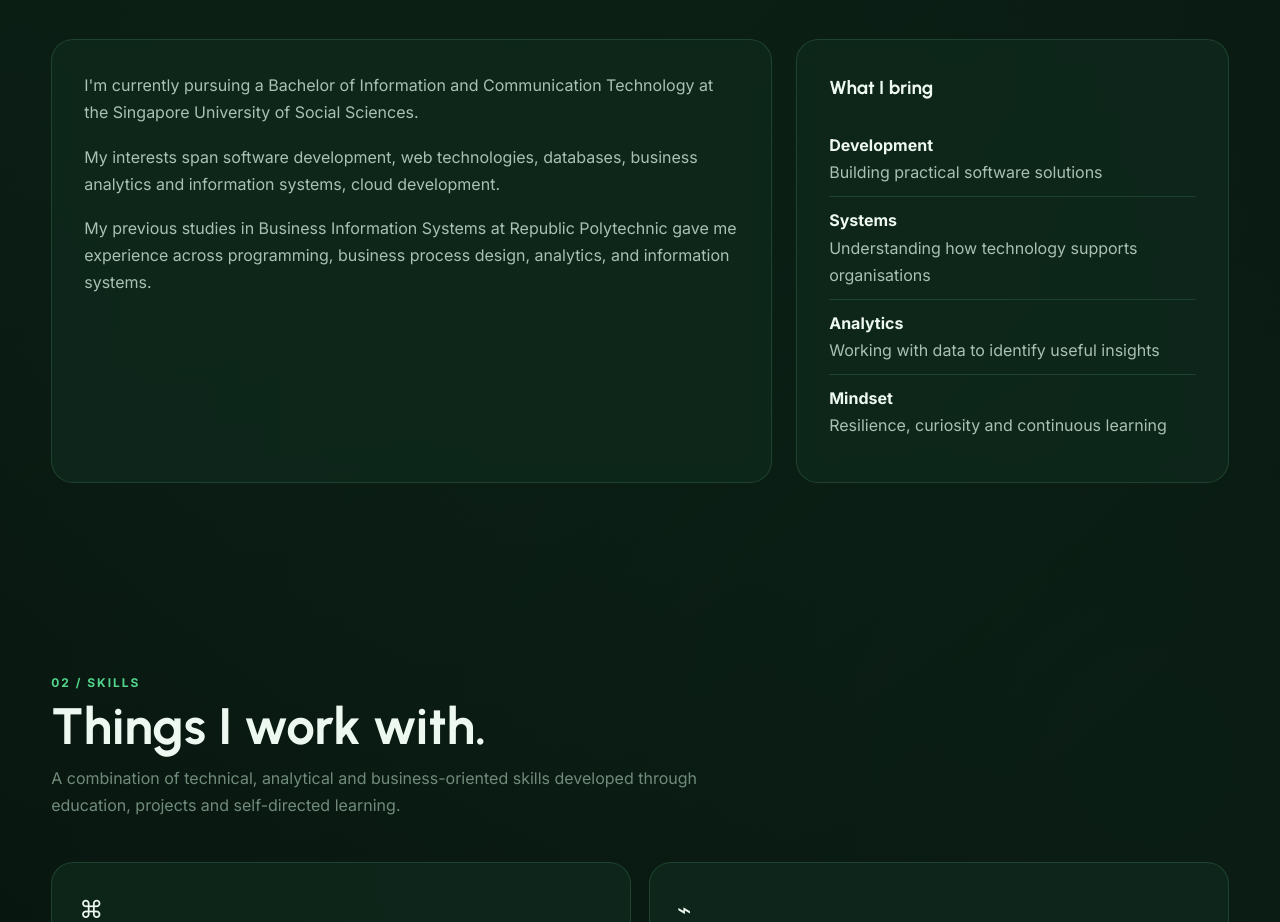
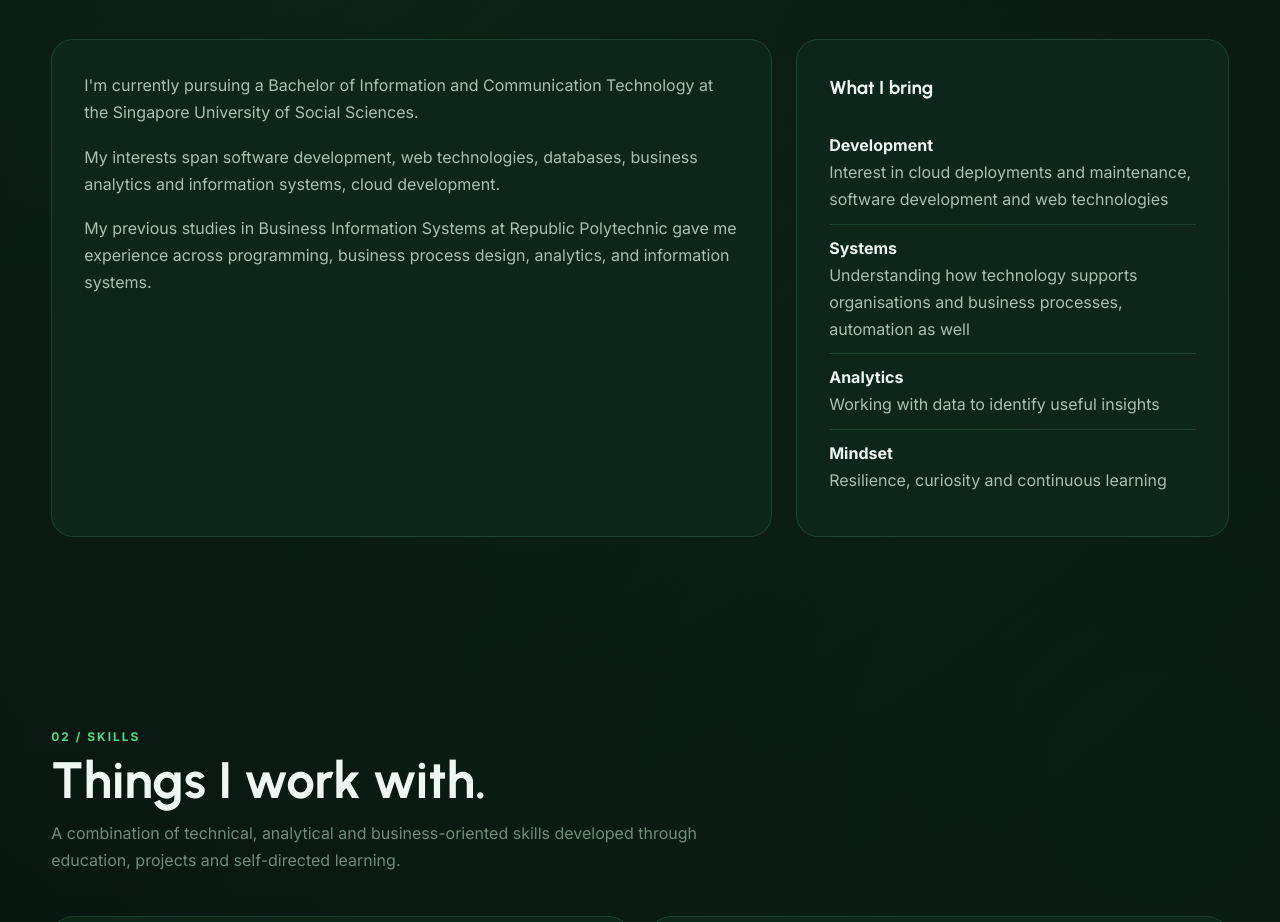
Before and after one commit to Tuewna/my-portfolio, a plain HTML site: page index.html in a window 1280 px wide. Shown: the part 1072-1994 px from the top of the page. Drawn offline with Linux system fonts and the light colour scheme.

Commit message:
Update index.html
adding on to description

```diff
--- a/index.html
+++ b/index.html
@@ -947,12 +947,12 @@
                 <ul class="info-list">
                     <li>
                         <strong>Development</strong><br>
-                        Building practical software solutions
+                        Interest in cloud deployments and maintenance, software development and web technologies
                     </li>
 
                     <li>
                         <strong>Systems</strong><br>
-                        Understanding how technology supports organisations
+                        Understanding how technology supports organisations and business processes, automation as well
                     </li>
 
                     <li>
```
